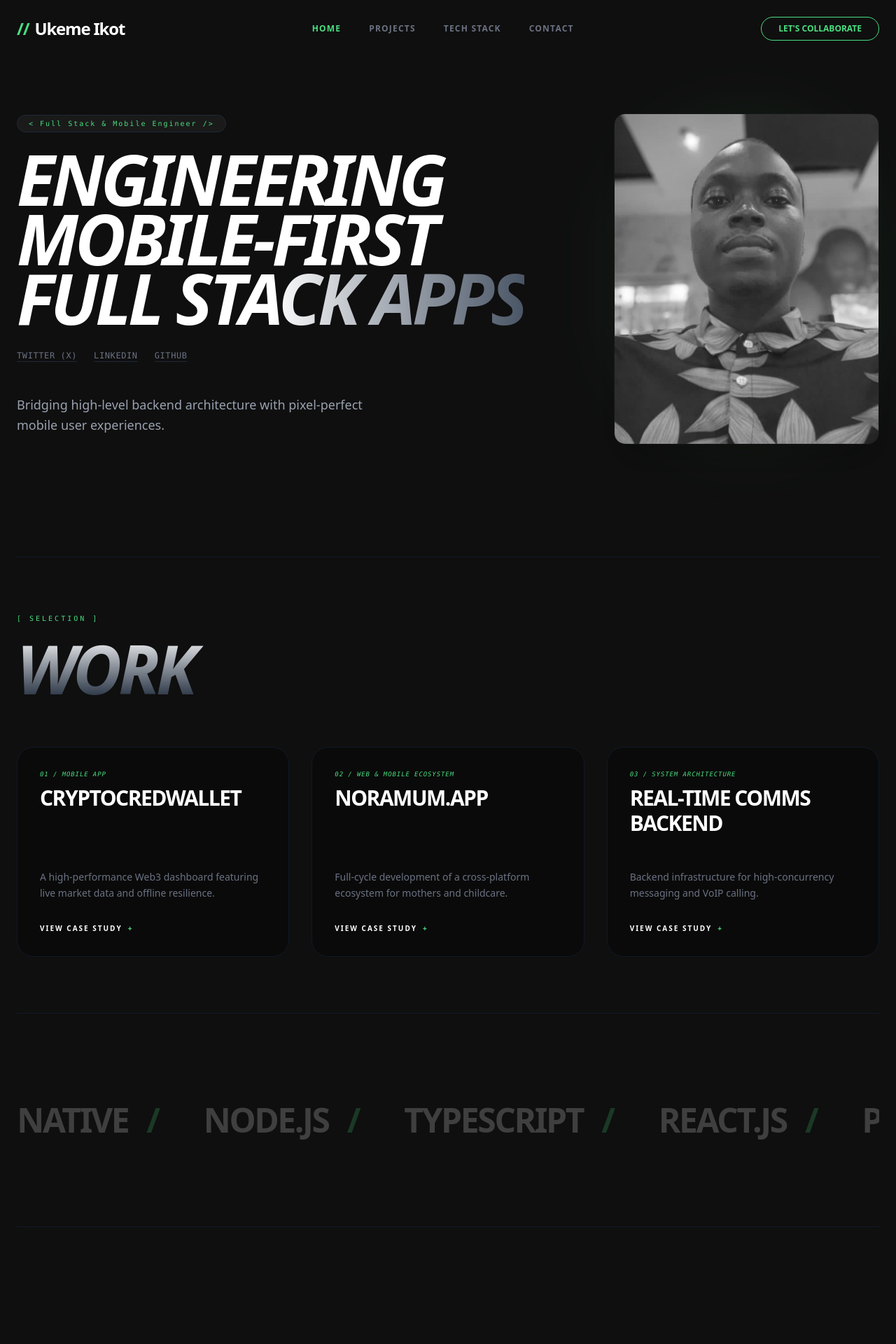
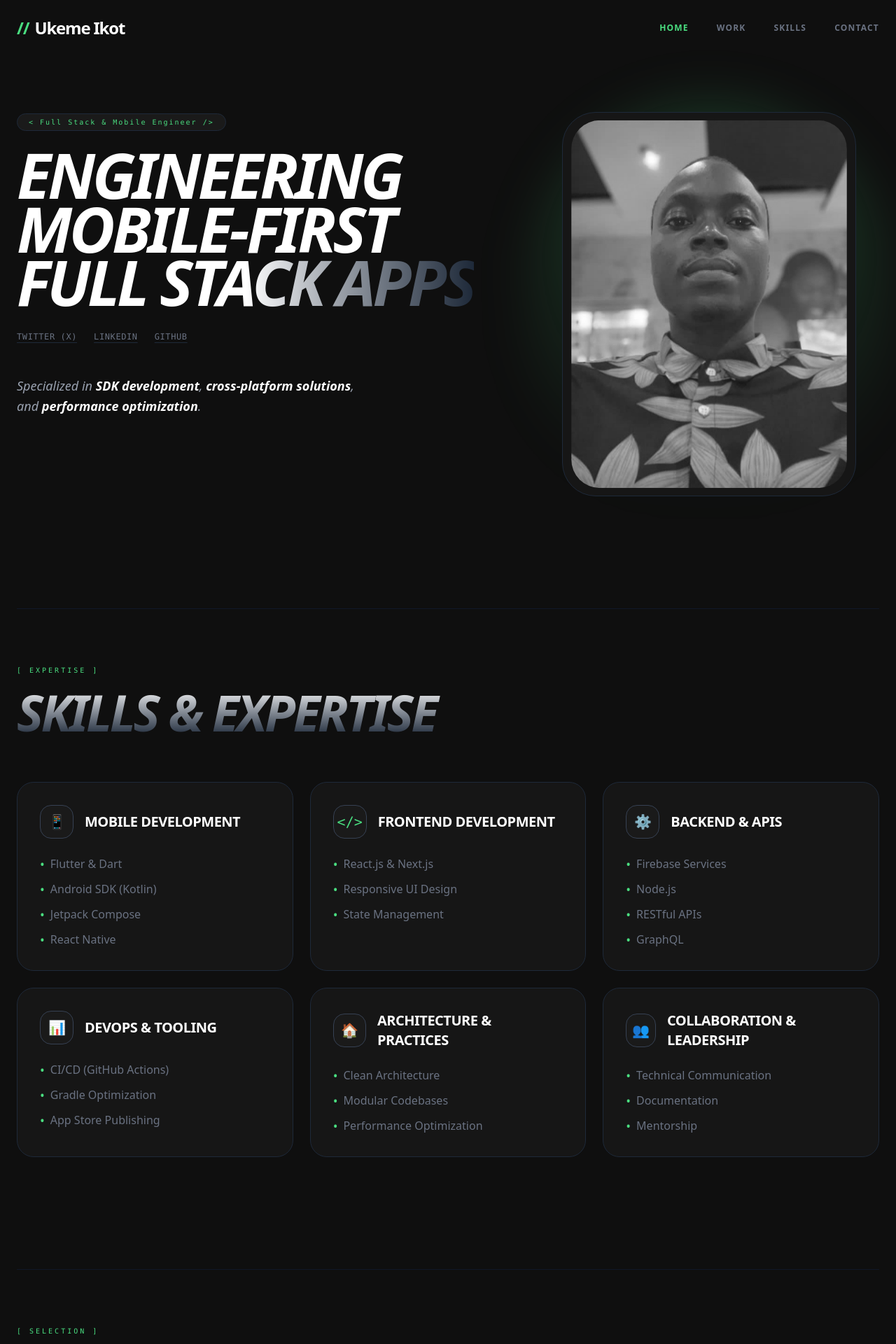
Before and after one commit to ukemeikot/ukemeikotportfolio, a React (Vite) app: page / in a window 1280 px wide. Shown: the top 1920 px of the page at 70% size. Built offline with nearby package versions, Linux system fonts and the light colour scheme.

Commit message:
update to skills section

```diff
--- a/src/App.tsx
+++ b/src/App.tsx
@@ -2,12 +2,8 @@ import { useState } from 'react';
 
 // --- IMAGE IMPORTS ---
 import ukemeImg from './assets/ukeme.jpg';
-
-// Project: Noramum
 import noraWeb from './assets/nora-web.jpg';
 import noraMobile from './assets/nora-mobile.jpg';
-
-// Project: CryptoCred
 import crypto1 from './assets/crypto1.jpg';
 import crypto2 from './assets/crypto2.jpg';
 
@@ -34,10 +30,37 @@ const Portfolio = () => {
     }
   };
 
-  const techStack = [
-    "React Native", "Node.js", "TypeScript", "React.js",
-    "PostgreSQL", "Redis", "Socket.io", "WebRTC", "Firebase",
-    "Tailwind CSS", "MongoDB", "Express", "Expo"
+  const skills = [
+    {
+      title: "Mobile Development",
+      icon: "📱",
+      items: ["Flutter & Dart", "Android SDK (Kotlin)", "Jetpack Compose", "React Native"]
+    },
+    {
+      title: "Frontend Development",
+      icon: "code",
+      items: ["React.js & Next.js", "Responsive UI Design", "State Management"]
+    },
+    {
+      title: "Backend & APIs",
+      icon: "⚙️",
+      items: ["Firebase Services", "Node.js", "RESTful APIs", "GraphQL"]
+    },
+    {
+      title: "DevOps & Tooling",
+      icon: "📊",
+      items: ["CI/CD (GitHub Actions)", "Gradle Optimization", "App Store Publishing"]
+    },
+    {
+      title: "Architecture & Practices",
+      icon: "🏠",
+      items: ["Clean Architecture", "Modular Codebases", "Performance Optimization"]
+    },
+    {
+      title: "Collaboration & Leadership",
+      icon: "👥",
+      items: ["Technical Communication", "Documentation", "Mentorship"]
+    }
   ];
 
   const projects: Project[] = [
@@ -54,7 +77,7 @@ const Portfolio = () => {
       title: "Noramum.app",
       type: "Web & Mobile Ecosystem",
       description: "Full-cycle development of a cross-platform ecosystem for mothers and childcare.",
-      details: "For Noramum, I was responsible for bridging the user experience between a high-performance React web dashboard and a native mobile application. The project involved complex state synchronization to ensure mothers have real-time access to data across all their devices.",
+      details: "Bridging the user experience between a high-performance React web dashboard and a native mobile application. Focused on complex state synchronization across devices.",
       tech: ["React.js", "React Native", "Tailwind CSS", "Redux", "Node.js"],
       liveLink: "https://noramum.app",
       link: "https://github.com/ukemeikot",
@@ -64,38 +87,31 @@ const Portfolio = () => {
       title: "Real-Time Comms Backend",
       type: "System Architecture",
       description: "Backend infrastructure for high-concurrency messaging and VoIP calling.",
-      details: "A specialized backend designed for low-latency communication. Leveraging Socket.io for messaging and WebRTC for voice/video signaling. Optimized for scalability using Redis as a message broker.",
+      details: "A specialized backend designed for low-latency communication. Leveraging Socket.io for messaging and WebRTC for signaling.",
       tech: ["Node.js", "Socket.io", "WebRTC", "PostgreSQL", "Redis"],
       link: "https://github.com/ukemeikot",
     }
   ];
 
-  // --- DETAIL VIEW ---
   if (activeProject) {
     return (
       <div className="min-h-screen bg-[#0F0F0F] text-white p-6 md:p-12 animate-in fade-in slide-in-from-bottom-4 duration-500">
         <button
-          onClick={() => {
-            setActiveProject(null);
-            window.scrollTo(0, 0);
-          }}
-          className="text-[#4ADE80] font-mono mb-12 hover:tracking-widest transition-all flex items-center gap-2 text-xs uppercase tracking-widest"
+          onClick={() => { setActiveProject(null); window.scrollTo(0, 0); }}
+          className="text-[#4ADE80] font-mono mb-12 flex items-center gap-2 text-xs uppercase tracking-widest"
         >
           ← BACK TO EXPLORATION
         </button>
-
         <div className="max-w-6xl mx-auto">
           <div className="grid grid-cols-1 lg:grid-cols-2 gap-16">
             <div>
               <p className="text-[#4ADE80] font-mono text-[10px] uppercase tracking-[0.3em] mb-4">{activeProject.type}</p>
               <h1 className="text-6xl md:text-8xl font-black uppercase mb-8 tracking-tighter leading-none">{activeProject.title}</h1>
-
               <div className="space-y-8">
                 <div>
                   <h2 className="text-white font-bold text-sm mb-4 uppercase tracking-widest border-b border-gray-900 pb-2">Overview</h2>
                   <p className="text-gray-400 leading-relaxed text-lg font-light">{activeProject.details}</p>
                 </div>
-
                 <div>
                   <h2 className="text-white font-bold text-sm mb-4 uppercase tracking-widest border-b border-gray-900 pb-2">Technologies</h2>
                   <div className="flex flex-wrap gap-2">
@@ -104,45 +120,20 @@ const Portfolio = () => {
                     ))}
                   </div>
                 </div>
-
                 <div className="flex flex-wrap gap-4 pt-8">
-                  {activeProject.liveLink && (
-                    <a href={activeProject.liveLink} target="_blank" rel="noreferrer" className="bg-[#4ADE80] text-black px-8 py-4 rounded-full font-black uppercase tracking-widest text-xs hover:scale-105 transition-transform font-bold">
-                      View Live Site
-                    </a>
-                  )}
-                  {activeProject.link && (
-                    <a href={activeProject.link} target="_blank" rel="noreferrer" className="border border-gray-700 text-white px-8 py-4 rounded-full font-black uppercase tracking-widest text-xs hover:bg-white hover:text-black transition-all font-bold">
-                      Source Code
-                    </a>
-                  )}
+                  {activeProject.liveLink && <a href={activeProject.liveLink} target="_blank" rel="noreferrer" className="bg-[#4ADE80] text-black px-8 py-4 rounded-full font-black uppercase tracking-widest text-xs font-bold">View Live Site</a>}
+                  {activeProject.link && <a href={activeProject.link} target="_blank" rel="noreferrer" className="border border-gray-700 text-white px-8 py-4 rounded-full font-black uppercase tracking-widest text-xs font-bold hover:bg-white hover:text-black transition-all">Source Code</a>}
                 </div>
               </div>
             </div>
-
-            {/* Optimized Phone-Sized Image Gallery */}
             <div className="flex flex-col items-center lg:items-end gap-8">
-              <div className="grid grid-cols-1 md:grid-cols-2 lg:grid-cols-1 gap-12 w-full max-w-[320px] md:max-w-full lg:max-w-[340px]">
+              <div className="grid grid-cols-1 gap-12 w-full max-w-[340px]">
                 {activeProject.images?.map((img, i) => (
-                  <div
-                    key={i}
-                    className="relative rounded-[2.5rem] overflow-hidden border-[8px] border-[#1A1A1A] bg-[#000] shadow-2xl transition-transform duration-500 hover:scale-[1.02]"
-                    style={{ aspectRatio: '9/19' }}
-                  >
-                    <img
-                      src={img}
-                      alt="App Screenshot"
-                      className="w-full h-full object-cover grayscale-[20%] hover:grayscale-0 transition-all duration-700"
-                    />
-                    <div className="absolute inset-0 pointer-events-none bg-gradient-to-tr from-white/5 to-transparent"></div>
+                  <div key={i} className="relative rounded-[2.5rem] overflow-hidden border-[8px] border-[#1A1A1A] bg-[#000] shadow-2xl" style={{ aspectRatio: '9/19' }}>
+                    <img src={img} alt="App Screenshot" className="w-full h-full object-cover" />
                   </div>
                 ))}
               </div>
-              {!activeProject.images && (
-                <div className="w-full aspect-video bg-[#161616] rounded-2xl border border-gray-900 flex items-center justify-center text-gray-700 font-mono text-xs text-center p-8 uppercase tracking-widest">
-                  [ System Architecture Visual Placeholder ]
-                </div>
-              )}
             </div>
           </div>
         </div>
@@ -150,98 +141,115 @@ const Portfolio = () => {
     );
   }
 
-  // --- MAIN PORTFOLIO ---
   return (
     <div className="min-h-screen bg-[#0F0F0F] text-white font-sans selection:bg-[#4ADE80] selection:text-black">
       <nav className="flex items-center justify-between px-6 py-6 max-w-7xl mx-auto relative z-[60]">
         <div className="text-2xl font-bold flex items-center gap-2 tracking-tighter cursor-pointer" onClick={() => scrollToSection('home')}>
           <span className="text-[#4ADE80]">//</span> Ukeme Ikot
         </div>
-
         <ul className="hidden md:flex gap-10 text-xs uppercase tracking-widest font-semibold text-gray-500">
           <li className="text-[#4ADE80] cursor-pointer" onClick={() => scrollToSection('home')}>Home</li>
-          <li className="hover:text-white transition-colors cursor-pointer" onClick={() => scrollToSection('projects')}>Projects</li>
-          <li className="hover:text-white transition-colors cursor-pointer" onClick={() => scrollToSection('stack')}>Tech Stack</li>
+          <li className="hover:text-white transition-colors cursor-pointer" onClick={() => scrollToSection('projects')}>Work</li>
+          <li className="hover:text-white transition-colors cursor-pointer" onClick={() => scrollToSection('skills')}>Skills</li>
           <li className="hover:text-white transition-colors cursor-pointer" onClick={() => scrollToSection('contact')}>Contact</li>
         </ul>
-
         <button
           className="md:hidden text-[#4ADE80] font-mono z-[70] relative"
           onClick={() => setIsMenuOpen(!isMenuOpen)}
         >
           {isMenuOpen ? '[ CLOSE ]' : '[ MENU ]'}
         </button>
-
         {isMenuOpen && (
           <div className="fixed inset-0 bg-[#0F0F0F] z-[55] flex flex-col items-center justify-center gap-8 text-4xl font-black uppercase tracking-tighter animate-in fade-in zoom-in duration-300">
              <li className="list-none text-[#4ADE80] cursor-pointer" onClick={() => scrollToSection('home')}>HOME</li>
-             <li className="list-none text-white cursor-pointer" onClick={() => scrollToSection('projects')}>PROJECTS</li>
-             <li className="list-none text-white cursor-pointer" onClick={() => scrollToSection('stack')}>TECH STACK</li>
+             <li className="list-none text-white cursor-pointer" onClick={() => scrollToSection('projects')}>WORK</li>
+             <li className="list-none text-white cursor-pointer" onClick={() => scrollToSection('skills')}>SKILLS</li>
              <li className="list-none text-white cursor-pointer" onClick={() => scrollToSection('contact')}>CONTACT</li>
           </div>
         )}
-
-        <button onClick={() => scrollToSection('contact')} className="hidden md:block border border-[#4ADE80] text-[#4ADE80] px-6 py-2 rounded-full text-xs font-bold hover:bg-[#4ADE80] hover:text-black transition-all">LET'S COLLABORATE</button>
       </nav>
 
       <main id="home" className="max-w-7xl mx-auto px-6 pt-12 md:pt-20 pb-20">
+        {/* HERO SECTION */}
         <div className="grid grid-cols-1 md:grid-cols-12 gap-12 items-start mb-40">
-          <div className="md:col-span-8">
+          <div className="md:col-span-7">
             <div className="inline-block bg-[#1A1A1A] px-4 py-1 rounded-full border border-gray-800 mb-6 font-mono text-[10px] tracking-[0.2em] text-[#4ADE80]">
               {"< Full Stack & Mobile Engineer />"}
             </div>
-            <h1 className="text-5xl md:text-[100px] font-black leading-[0.85] uppercase tracking-tighter mb-8 italic">
-              Engineering<br />Mobile-First<br /><span className="text-transparent bg-clip-text bg-gradient-to-r from-white via-white to-gray-600">Full Stack Apps</span>
+            <h1 className="text-5xl md:text-[90px] font-black leading-[0.85] uppercase tracking-tighter mb-8 italic">
+              Engineering<br />Mobile-First<br /><span className="text-transparent bg-clip-text bg-gradient-to-r from-white via-white to-gray-800">Full Stack Apps</span>
             </h1>
-
             <div className="flex flex-wrap gap-6 text-gray-500 font-mono text-xs uppercase tracking-wider mb-12">
               <a href="https://x.com/UkemeEtim7" target="_blank" rel="noreferrer" className="hover:text-[#4ADE80] transition-colors underline decoration-gray-800 underline-offset-4">Twitter (X)</a>
               <a href="https://linkedin.com/in/ukeme-ikot" target="_blank" rel="noreferrer" className="hover:text-[#4ADE80] transition-colors underline decoration-gray-800 underline-offset-4">LinkedIn</a>
               <a href="https://github.com/ukemeikot" target="_blank" rel="noreferrer" className="hover:text-[#4ADE80] transition-colors underline decoration-gray-800 underline-offset-4">GitHub</a>
             </div>
+            <p className="text-gray-400 max-w-lg text-lg font-light leading-relaxed italic">
+                Specialized in <span className="text-white font-bold">SDK development</span>, <span className="text-white font-bold">cross-platform solutions</span>, and <span className="text-white font-bold">performance optimization</span>.
+            </p>
+          </div>
 
-            <p className="text-gray-400 max-w-lg text-lg font-light leading-relaxed">Bridging high-level backend architecture with pixel-perfect mobile user experiences.</p>
-          </div>
-          <div className="md:col-span-4 relative group">
-             <div className="absolute -inset-4 bg-[#4ADE80]/5 blur-2xl rounded-full group-hover:bg-[#4ADE80]/10 transition-all"></div>
-             <img src={ukemeImg} className="relative grayscale hover:grayscale-0 transition-all duration-700 rounded-2xl border border-gray-900 aspect-[4/5] object-cover w-full shadow-2xl" />
+          {/* ADJUSTED PROFILE IMAGE CONTAINER */}
+          <div className="md:col-span-5 relative group flex justify-center">
+             <div className="absolute -inset-2 bg-gradient-to-b from-[#4ADE80]/20 to-transparent blur-2xl rounded-full group-hover:opacity-40 transition-opacity"></div>
+             <div className="relative w-full max-w-[420px] rounded-[3rem] border border-gray-800 bg-[#161616] p-4 overflow-hidden">
+                <img
+                    src={ukemeImg}
+                    className="w-full h-full grayscale hover:grayscale-0 transition-all duration-700 rounded-[2.5rem] object-cover object-center scale-[1.02]"
+                    alt="Ukeme Ikot"
+                />
+             </div>
           </div>
         </div>
 
-        <section id="projects" className="py-20 border-t border-gray-900">
-          <p className="text-[#4ADE80] font-mono text-[10px] mb-4 uppercase tracking-[0.3em]">{"[ Selection ]"}</p>
-          <h2 className="text-6xl md:text-8xl font-black uppercase tracking-tighter mb-16 italic text-transparent bg-clip-text bg-gradient-to-b from-white to-gray-800">Work</h2>
-          <div className="grid grid-cols-1 md:grid-cols-2 lg:grid-cols-3 gap-8">
-            {projects.map((project, index) => (
-              <div
-                key={index}
-                onClick={() => {
-                   setActiveProject(project);
-                   window.scrollTo(0,0);
-                }}
-                className="group cursor-pointer bg-[#0A0A0A] border border-gray-900 p-8 rounded-3xl hover:border-[#4ADE80]/40 transition-all duration-500 flex flex-col justify-between"
-              >
-                <div className="mb-12">
-                   <p className="text-[#4ADE80] font-mono text-[9px] uppercase tracking-widest mb-2 italic">0{index + 1} / {project.type}</p>
-                   <h3 className="text-3xl font-black uppercase tracking-tighter group-hover:text-[#4ADE80] transition-colors">{project.title}</h3>
+        {/* SKILLS & EXPERTISE SECTION */}
+        <section id="skills" className="py-20 border-t border-gray-900 mb-20">
+          <p className="text-[#4ADE80] font-mono text-[10px] mb-4 uppercase tracking-[0.3em]">{"[ Expertise ]"}</p>
+          <h2 className="text-5xl md:text-7xl font-black uppercase tracking-tighter mb-16 italic text-transparent bg-clip-text bg-gradient-to-b from-white to-gray-800">Skills & Expertise</h2>
+
+          <div className="grid grid-cols-1 md:grid-cols-2 lg:grid-cols-3 gap-6">
+            {skills.map((skill, idx) => (
+              <div key={idx} className="bg-[#161616] border border-gray-800 p-8 rounded-3xl hover:border-[#4ADE80]/30 transition-all">
+                <div className="flex items-center gap-4 mb-6">
+                  <div className="w-12 h-12 bg-[#1A1A1A] rounded-2xl flex items-center justify-center border border-gray-700 text-xl">
+                    {skill.icon === "code" ? (
+                        <span className="text-[#4ADE80] font-mono">&lt;/&gt;</span>
+                    ) : skill.icon}
+                  </div>
+                  <h3 className="text-xl font-bold uppercase tracking-tight">{skill.title}</h3>
                 </div>
-                <div>
-                  <p className="text-gray-500 text-sm font-light leading-relaxed mb-8 line-clamp-3">{project.description}</p>
-                  <p className="text-white text-[10px] font-black uppercase tracking-[0.2em] flex items-center gap-2 group-hover:translate-x-2 transition-transform">
-                    View Case Study <span className="text-[#4ADE80]">+</span>
-                  </p>
-                </div>
+                <ul className="space-y-3">
+                  {skill.items.map((item, i) => (
+                    <li key={i} className="text-gray-500 font-medium flex items-center gap-2">
+                      <span className="text-[#4ADE80] text-lg leading-none">•</span> {item}
+                    </li>
+                  ))}
+                </ul>
               </div>
             ))}
           </div>
         </section>
 
-        <section id="stack" className="py-32 overflow-hidden border-y border-gray-900">
-           <div className="flex gap-12 animate-marquee whitespace-nowrap opacity-20">
-            {[...techStack, ...techStack].map((tech, index) => (
-              <span key={index} className="text-5xl font-black uppercase tracking-tighter text-white">
-                {tech} <span className="text-[#4ADE80] mx-4">/</span>
-              </span>
+        {/* PROJECTS SECTION */}
+        <section id="projects" className="py-20 border-t border-gray-900">
+          <p className="text-[#4ADE80] font-mono text-[10px] mb-4 uppercase tracking-[0.3em]">{"[ Selection ]"}</p>
+          <h2 className="text-6xl md:text-8xl font-black uppercase tracking-tighter mb-16 italic text-transparent bg-clip-text bg-gradient-to-b from-white to-gray-800">Featured Work</h2>
+          <div className="grid grid-cols-1 md:grid-cols-2 lg:grid-cols-3 gap-8">
+            {projects.map((project, index) => (
+              <div
+                key={index}
+                onClick={() => { setActiveProject(project); window.scrollTo(0,0); }}
+                className="group cursor-pointer bg-[#0A0A0A] border border-gray-900 p-8 rounded-3xl hover:border-[#4ADE80]/40 transition-all duration-500 flex flex-col justify-between"
+              >
+                <div>
+                   <p className="text-[#4ADE80] font-mono text-[9px] uppercase tracking-widest mb-2 italic">0{index + 1} / {project.type}</p>
+                   <h3 className="text-3xl font-black uppercase tracking-tighter group-hover:text-[#4ADE80] transition-colors">{project.title}</h3>
+                   <p className="text-gray-500 text-sm font-light leading-relaxed mt-6 mb-8 line-clamp-3">{project.description}</p>
+                </div>
+                <p className="text-white text-[10px] font-black uppercase tracking-[0.2em] flex items-center gap-2">
+                   View Case Study <span className="text-[#4ADE80]">+</span>
+                </p>
+              </div>
             ))}
           </div>
         </section>
```
